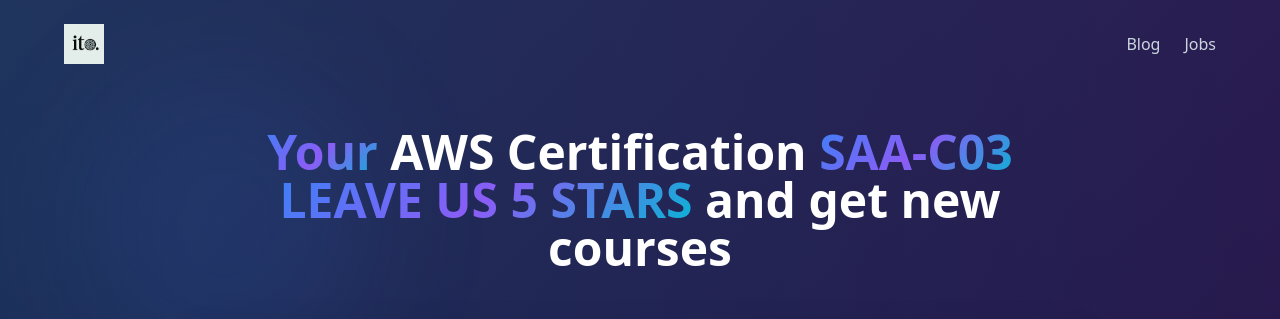
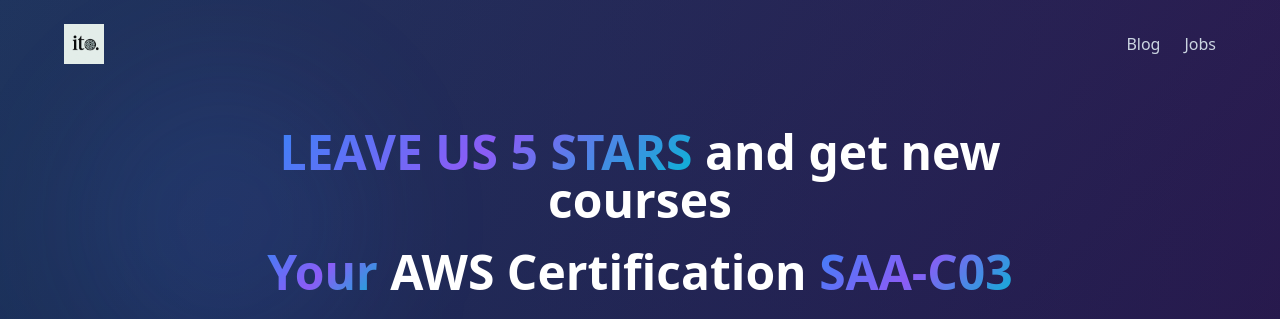
Before and after one commit to hi-hausmane/ITOCloudCertifications, a React (Vite) app: page / in a window 1280 px wide. Shown: the top 319 px of the page. Built offline with nearby package versions, Linux system fonts and the light colour scheme.

Commit message:
new voucher 3

```diff
--- a/src/components/HeroSection.jsx
+++ b/src/components/HeroSection.jsx
@@ -20,9 +20,11 @@
         >
           {/* Headline */}
           <h1 className="text-4xl md:text-5xl font-bold mb-6 leading-tight text-center max-w-4xl mx-auto">
-            <span className="gradient-text">Your</span> AWS Certification <span className="gradient-text">SAA-C03</span><br />
-            <span className="gradient-text">LEAVE US 5 STARS</span> and get new courses
+            <span className="gradient-text">LEAVE US 5 STARS</span> and get new courses<br />
           </h1>
+          <h2 className="text-4xl md:text-5xl font-bold mb-6 leading-tight text-center max-w-4xl mx-auto">
+             <span className="gradient-text">Your</span> AWS Certification <span className="gradient-text">SAA-C03</span><br />
+          </h2>
 
 {/* Video */}
 <div className="my-12 mx-auto max-w-4xl rounded-xl overflow-hidden shadow-2xl border border-slate-700 bg-slate-900 relative" style={{ aspectRatio: "16 / 9" }}>
```
